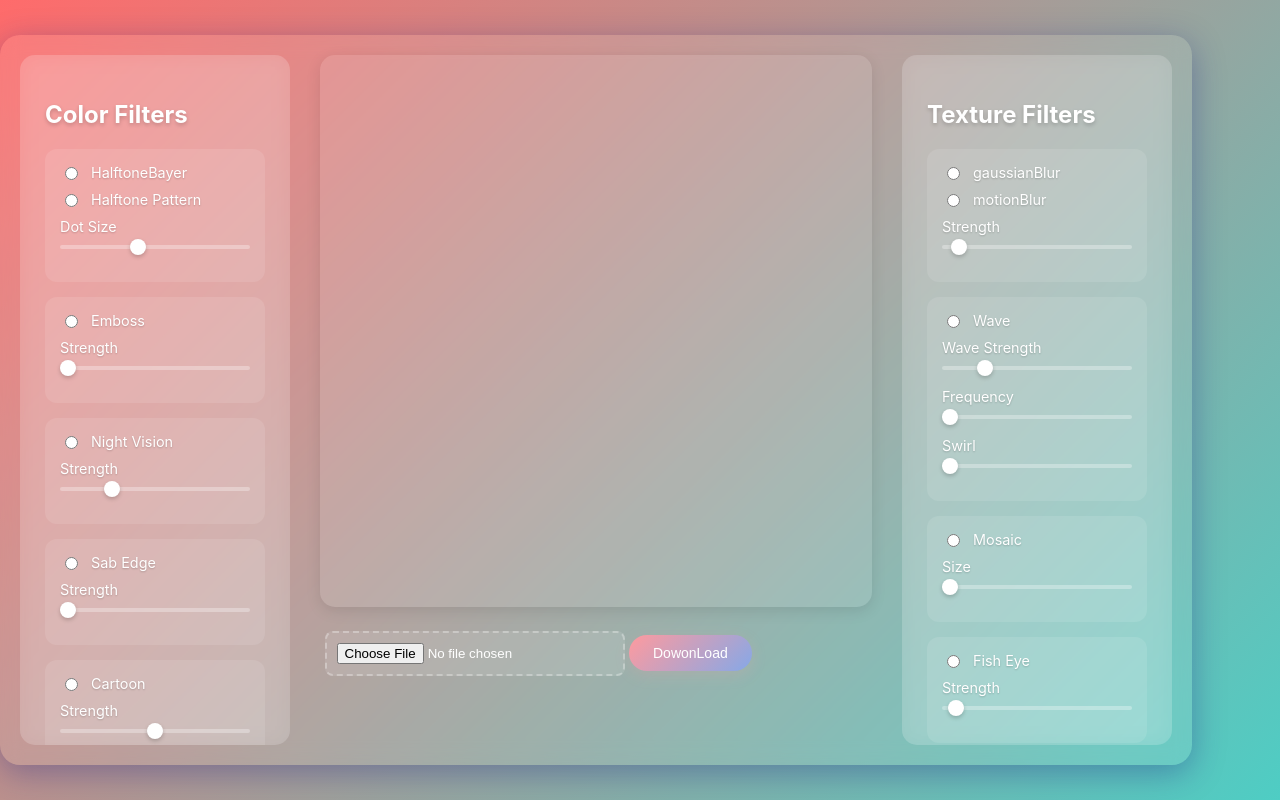
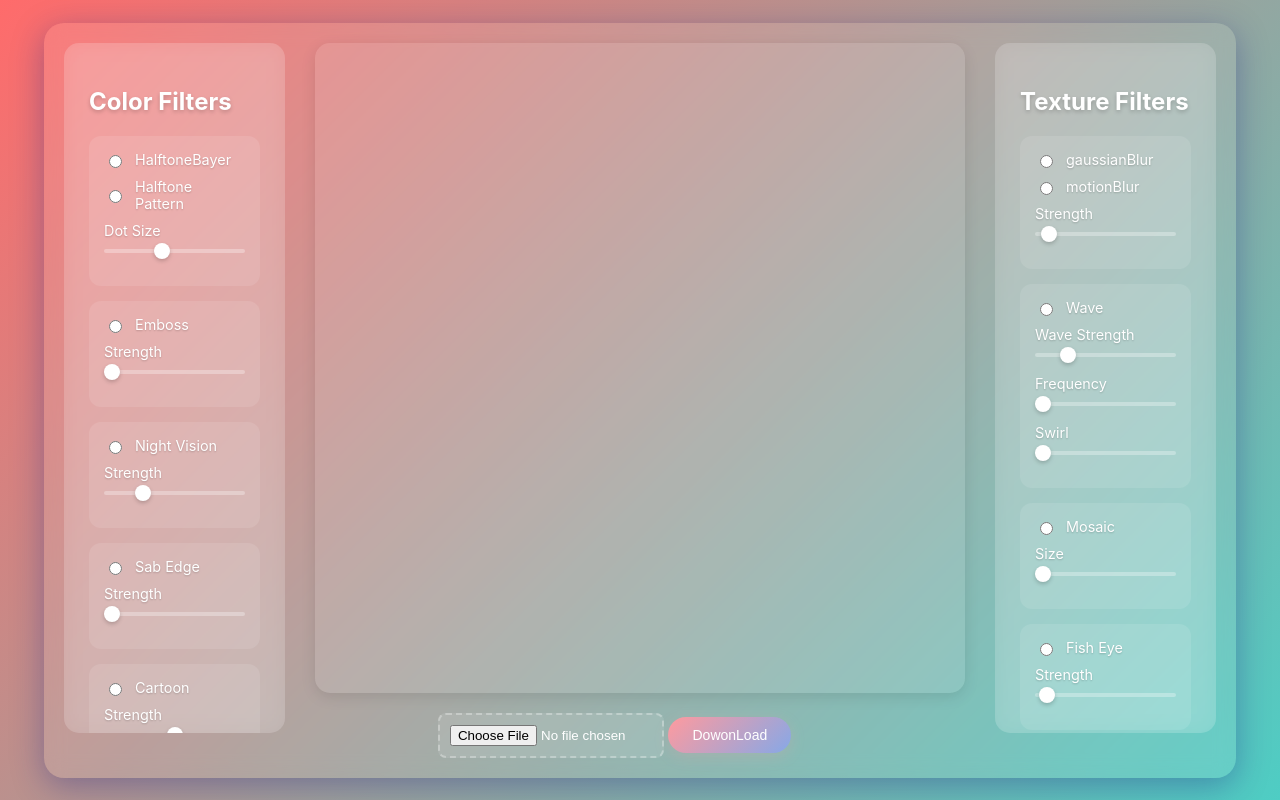
Before and after one commit to dkl520/pictureFilters, a plain HTML site: page index.html in a window 1280 px wide. Drawn offline with Linux system fonts and the light colour scheme.

Commit message:
代码优化

```diff
--- a/CG_F24_Program3x_KailongDuan.css
+++ b/CG_F24_Program3x_KailongDuan.css
@@ -4,10 +4,17 @@ body {
     font-family: -apple-system, BlinkMacSystemFont, 'Segoe UI', Roboto, Oxygen, Ubuntu, Cantarell, sans-serif;
     background: linear-gradient(135deg, #FF6B6B, #4ECDC4);
     min-height: 100vh;
+
+}
+
+#radioForm {
+    width: 100vw;
+    height: 100vh;
     display: flex;
     align-items: center;
     justify-content: center;
 }
+
 .container {
     display: flex;
     align-items: flex-start;
@@ -20,19 +27,46 @@ body {
     width: 90%;
     max-width: 1400px;
 }
+
 .canvas-container {
     flex: 1.5;
+
+    height: 100%;
+    min-height: 700px;
+    min-width: 650px;
+    margin: 0 auto;
+    display: flex;
+    flex-direction: column;
+    align-items: center;
+    justify-content: space-between;
 }
+
+.canvas-container .canvas {
+    width: 650px;
+    height: 650px;
+
+}
+
+.canvas-container .btnlist {
+    margin-top: 20px;
+}
+
+
+
 #gl-canvas {
-    width: 100%;
+    max-width: 700px;
+    max-height: 700px;
+    width: auto;
     height: auto;
+    object-fit: contain;
     border-radius: 15px;
     background: rgba(255, 255, 255, 0.1);
     box-shadow: 0 4px 15px rgba(0, 0, 0, 0.1);
 }
+
 .controls {
-    flex: 0.8;
-    max-width:220px ;
+    flex: 0.7;
+    /* max-width:220px ; */
     background: rgba(255, 255, 255, 0.15);
     padding: 25px;
     border-radius: 15px;
@@ -40,23 +74,28 @@ body {
     max-height: 80vh;
     overflow-y: auto;
 }
+
 .controls::-webkit-scrollbar {
     width: 8px;
 }
+
 .controls::-webkit-scrollbar-track {
     background: rgba(255, 255, 255, 0.1);
     border-radius: 4px;
 }
+
 .controls::-webkit-scrollbar-thumb {
     background: rgba(255, 255, 255, 0.3);
     border-radius: 4px;
 }
+
 h2 {
     color: white;
     font-size: 1.5em;
     margin-bottom: 20px;
     text-shadow: 0 2px 4px rgba(0, 0, 0, 0.2);
 }
+
 .filter-group {
     background: rgba(255, 255, 255, 0.1);
     margin-bottom: 15px;
@@ -64,20 +103,24 @@ h2 {
     border-radius: 12px;
     transition: all 0.3s ease;
 }
+
 .filter-group:hover {
     background: rgba(255, 255, 255, 0.2);
 }
+
 .filter-header {
     display: flex;
     align-items: center;
     gap: 10px;
     margin-bottom: 10px;
 }
+
 label {
     color: white;
     font-size: 0.9em;
     text-shadow: 0 1px 2px rgba(0, 0, 0, 0.2);
 }
+
 input[type="range"] {
     -webkit-appearance: none;
     width: 100%;
@@ -86,6 +129,7 @@ input[type="range"] {
     border-radius: 2px;
     margin: 10px 0;
 }
+
 input[type="range"]::-webkit-slider-thumb {
     -webkit-appearance: none;
     width: 16px;
@@ -95,18 +139,21 @@ input[type="range"]::-webkit-slider-thumb {
     cursor: pointer;
     box-shadow: 0 2px 4px rgba(0, 0, 0, 0.2);
 }
+
 input[type="radio"] {
     accent-color: #FF6B6B;
 }
+
 input[type="file"] {
     width: 50%;
     padding: 10px;
-    margin: 20px 0;
+    /* margin: 20px 0; */
     background: rgba(255, 255, 255, 0.1);
     border-radius: 8px;
     border: 2px dashed rgba(255, 255, 255, 0.3);
     color: white;
 }
+
 .download-btn {
     padding: 10px 24px;
     font-size: 14px;
@@ -160,6 +207,7 @@ input[type="file"] {
     display: flex;
     flex-direction: column;
 }
+
 .color,
 .texture {
     margin-bottom: 30px;
--- a/CG_F24_Program3x_KailongDuan.js
+++ b/CG_F24_Program3x_KailongDuan.js
@@ -23,8 +23,9 @@ class WebglModel {
 }
 window.onload = function init() {
     canvas = document.getElementById("gl-canvas");
-    gl = canvas.getContext('webgl2', {preserveDrawingBuffer: true});
+    gl = canvas.getContext('webgl2', { preserveDrawingBuffer: true });
     if (!gl) { alert("WebGL 2.0 isn't available"); }
+    gl.viewport(0, 0, canvas.width, canvas.height);
     gl.enable(gl.DEPTH_TEST);
     // gl.clearColor(1.0, 1.0, 1.0, 1.0);
     let webglModel = new WebglModel()
--- a/CG_F24_Program3x_KailongDuan_controller.js
+++ b/CG_F24_Program3x_KailongDuan_controller.js
@@ -12,9 +12,9 @@ class Controller {
         this.form.addEventListener('change', this.handleFormChange);
         this.form.addEventListener('input', this.handleFormInput);
         this.fileInput.onchange = this.handleFileInput;
-        this.btn.addEventListener('click',  this.handlePict);
+        this.btn.addEventListener('click', this.handlePict);
     }
-    handleFormChange=(event)=> {
+    handleFormChange = (event) => {
         if (event.target.name === "color") {
             this.handleShaderChange(event);
         } else {
@@ -83,12 +83,12 @@ class Controller {
     }
 
 
-    handleFormInput=(event)=> {
+    handleFormInput = (event) => {
         if (event.target.name !== "color") {
             this.handleValueChange(event);
         }
     }
-    handleShaderChange =(event)=> {
+    handleShaderChange = (event) => {
         fragmentName = event.target.value;
         program = this.programList.get(fragmentName);
         if (program == null) {
@@ -107,28 +107,48 @@ class Controller {
             this.loader.curMatrix = this.loader.halftonePattern16x16;
         }
     }
-    handleValueChange=(event)=> {
+    handleValueChange = (event) => {
         this.loader[event.target.name] = event.target.value;
     }
-    handleFileInput =(event)=> {
+    handleFileInput = (event) => {
         const file = event.target.files[0];
         const fileReader = new FileReader();
         fileReader.onload = (e) => this.handleFileLoad(e);
         fileReader.readAsArrayBuffer(file);
         event.target.value = '';
     }
-    handleFileLoad =(event)=> {
+    handleFileLoad = (event) => {
         const blob = new Blob([event.target.result]);
         const imageUrl = URL.createObjectURL(blob);
         const resultImage = new Image();
         resultImage.onload = () => this.processLoadedImage(resultImage, imageUrl);
         resultImage.src = imageUrl;
     }
-    processLoadedImage=(image, imageUrl)=> {
-        const canvas = document.createElement('canvas');
+    processLoadedImage = (image, imageUrl) => {
+
+        const cvs = document.createElement('canvas');
+        cvs.width = image.width;
+        cvs.height = image.height;
         canvas.width = image.width;
         canvas.height = image.height;
-        const ctx = canvas.getContext("2d");
+        gl.viewport(0, 0, canvas.width, canvas.height);
+        const maxSize = 650;
+        let width = canvas.width;
+        let height = canvas.height;
+        if (width > maxSize || height > maxSize) {
+            if (width > height) {
+                width = maxSize;
+                height = (canvas.height * maxSize) / canvas.width;
+            } else {
+                height = maxSize;
+                width = (canvas.width * maxSize) / canvas.height;
+            }
+        }
+        canvas.style.width = `${width}px`;
+        canvas.style.height = `${height}px`;
+
+
+        const ctx = cvs.getContext("2d");
         try {
             ctx.drawImage(image, 0, 0, image.width, image.height);
             const imageData = ctx.getImageData(0, 0, image.width, image.height);
--- a/index.html
+++ b/index.html
@@ -90,13 +90,16 @@
                 </div>
             </div>
             <div class="canvas-container" >
-                <canvas id="gl-canvas" width="512" height="512">
-                    Oops ... your browser doesn't support the HTML5 canvas element
-                </canvas>
 
-                <div style="display: inline-block;"></div>
-                <input type="file" id="fileInput">
-                <button id="dowonload" class="download-btn" type="button">dowonLoad</button>
+                <div class="canvas">
+                    <canvas id="gl-canvas" width="650" height="650">
+                        Oops ... your browser doesn't support the HTML5 canvas element
+                    </canvas>
+                </div>
+                <div class="btnlist">
+                    <input type="file" id="fileInput">
+                    <button id="dowonload" class="download-btn" type="button">dowonLoad</button>
+                </div>
 
 
             </div>
```
